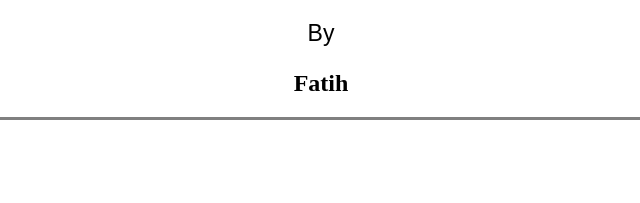
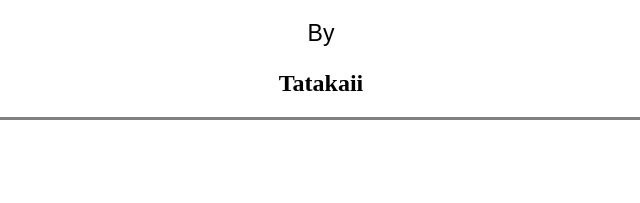
Before and after one commit to Fatih-mm/cv, a plain HTML site: page index.html in a window 1280 px wide. Shown: the part 179-382 px from the top of the page, 319-959 px from the left. Drawn offline with Linux system fonts and the light colour scheme.

Commit message:
Update index.html

```diff
--- a/index.html
+++ b/index.html
@@ -22,7 +22,7 @@
         <p>İ am ready lets go baby.</p>
 
         <p>By</p>
-        <h2>Fatih</h2>
+        <h2>Tatakaii</h2>
         <hr size="3" noshade="" />
       </center>
     </header>
```
